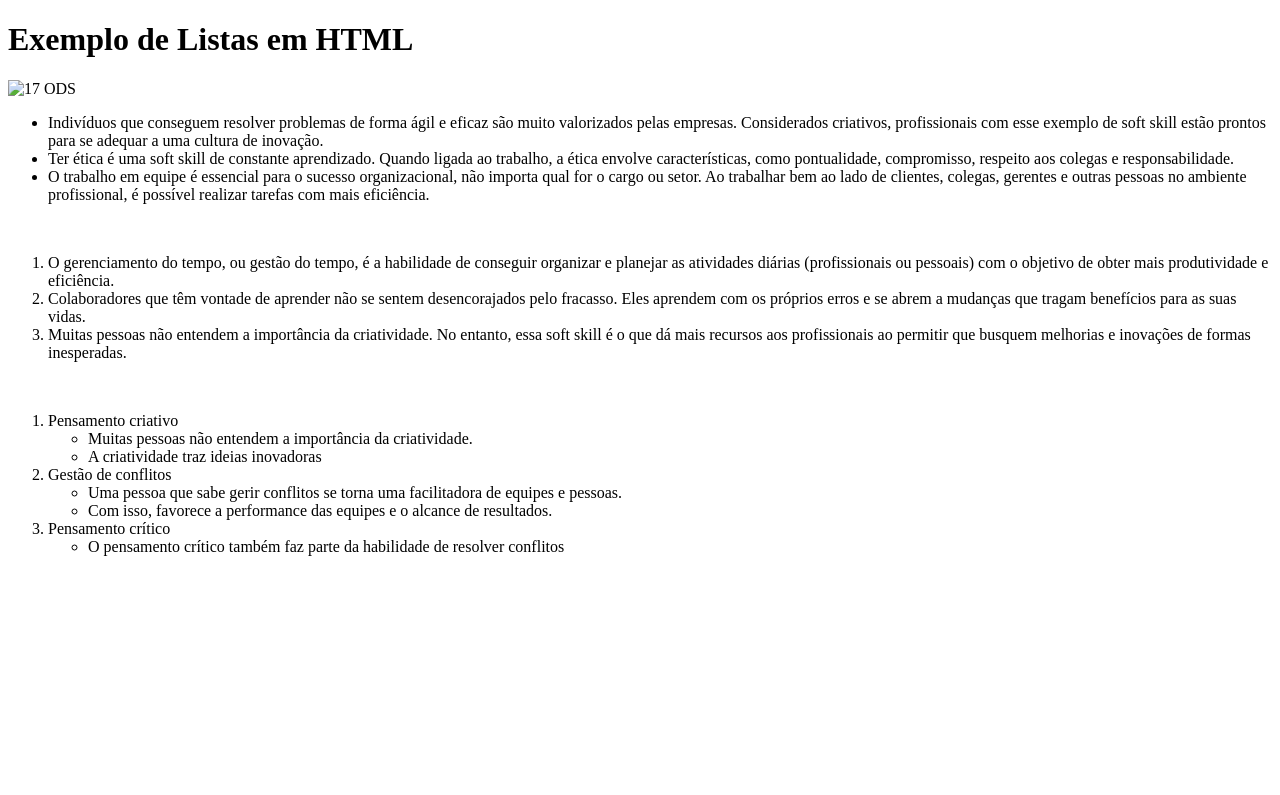
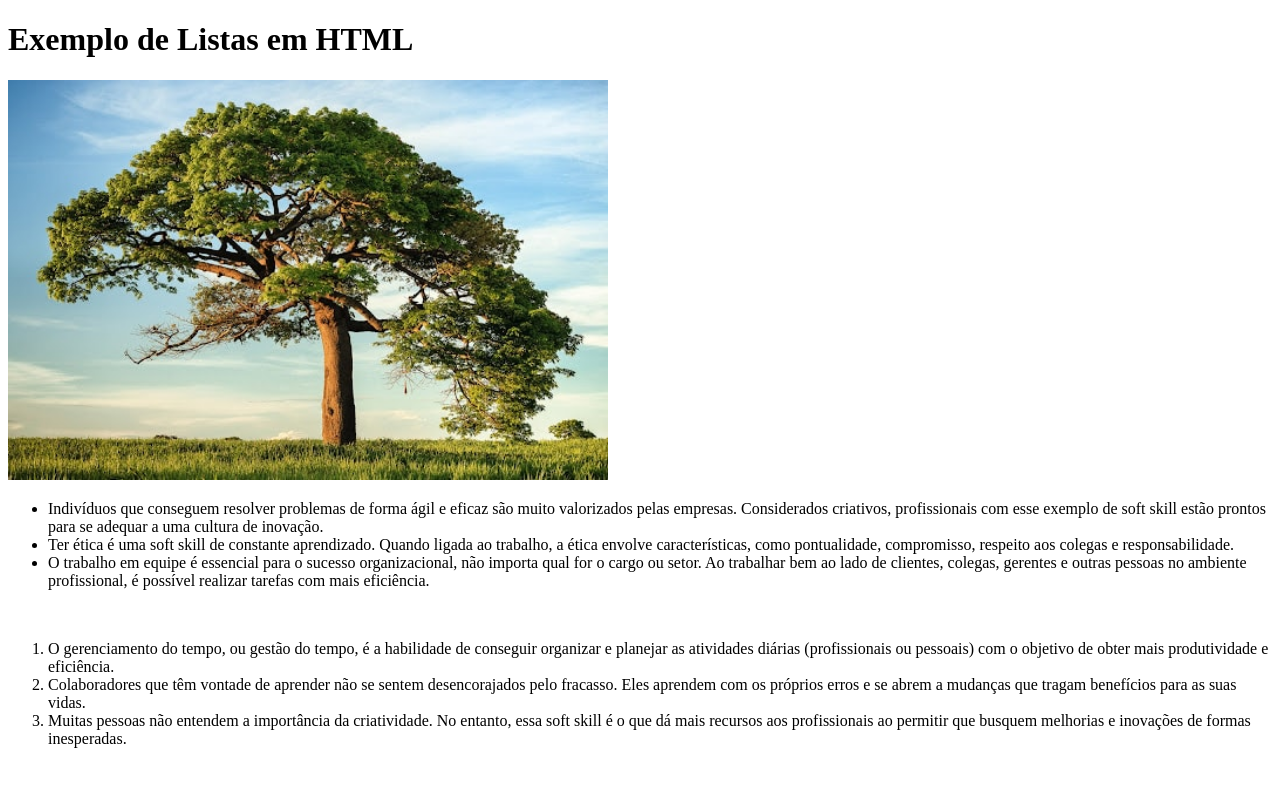
Before and after one commit to IgorRochaCantieri/aulasexta, a plain HTML site: page index.html in a window 1280 px wide. Shown: the top 795 px of the page. Drawn offline with Linux system fonts and the light colour scheme.

Commit message:
lçlkkljmvlf

```diff
--- a/index.html
+++ b/index.html
@@ -12,7 +12,7 @@
     <!-- Cabe�alho da p�gina -->
     <h1>Exemplo de Listas em HTML</h1>
 
-    <img src="figs/ods.png" alt="17 ODS" width="600" height="400" >
+    <img src="https://github.com/IgorRochaCantieri/aulasexta/blob/main/arvore.jpg?raw=true" alt="Natureza" width="600" height="400" >
 
     <!-- Lista n�o ordenada (com marcadores) -->
     <ul>
```
